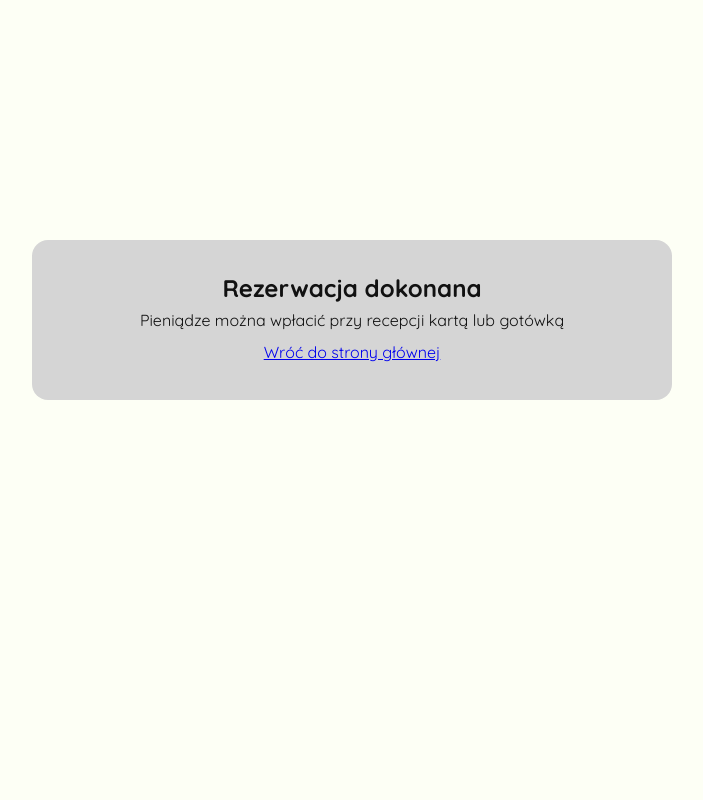
After one commit to Liras333/hotel-school-project, a PHP site: page /pages/platnoscDokonana.php in a window 1280 px wide. The commit adds this page. Shown: the whole page, without its empty margins (288-991 px from the left). Run offline with PHP 8.4, Linux system fonts and the light colour scheme.

Commit message:
add pltnoscDokonana and make changes in obliczKoszt.js

```diff
--- /dev/null
+++ b/pages/platnoscDokonana.php
@@ -0,0 +1,24 @@
+<!DOCTYPE html>
+<html lang="pl">
+    <head>
+        <link rel="stylesheet" href="https://fonts.googleapis.com/css2?family=Material+Symbols+Outlined:opsz,wght,FILL,GRAD@20..48,100..700,0..1,-50..200&icon_names=keyboard_double_arrow_down" />
+        <meta charset="UTF-8">
+        <meta name="viewport" content="width=device-width, initial-scale=1.0">
+        <meta type="description" content="Popularny hotel o różnorodnych pokojach dla każdego" />
+        <link rel="stylesheet" href="../styles/globalStyles.css">
+        <link rel="stylesheet" href="../styles/pokoj.css">
+        <link rel="stylesheet" href="../styles/platnoscDokonana.css">
+        <link rel="icon" href="../source/logo.png" />
+        <title>Hotel Floria</title>
+    </head>
+    <body>
+        <main>
+            <section class="sekcja">
+                <h2>Rezerwacja dokonana</h2>
+                <p>Pieniądze można wpłacić przy recepcji kartą lub gotówką</p>
+                <a href="../index.html">Wróć do strony głównej</a>
+            </section>
+        </main>
+    </body>
+    <script src="../../scripts/handleMenu.js"></script>
+</html>
--- a/pages/rezerwacja.php
+++ b/pages/rezerwacja.php
@@ -63,6 +63,8 @@
                             <input type="date" id="od_kiedy" name="od_kiedy" onchange="obliczKoszt()" required>
                             -
                             <input type="date" id="do_kiedy" name="do_kiedy" onchange="obliczKoszt()" required>
+                            <br />
+                            <span  class="error"></span>
                         </p>
                         <h3>Wybierz pokój i liczbę osób</h3>
                         <p>
@@ -115,7 +117,7 @@
                         </p>
 
                         <p id="koszt"><b>Cena ostateczna: </b>0 zł</p>
-                        <input type="submit" value="Zatwierdź rezerwacje">
+                        <input type="submit" disabled="true" id="przycisk" value="Zatwierdź rezerwacje">
 
                     </form>
                 </section>
--- /dev/null
+++ b/styles/platnoscDokonana.css
@@ -0,0 +1,15 @@
+main {
+    width: 100%;
+    height: 100dvh;
+    display: flex;
+    justify-content: center;
+    align-items: center;
+    text-align: center;
+
+}
+
+.sekcja {
+    padding: 2rem;
+    background-color: rgb(213, 213, 213);
+    border-radius: 1rem;
+}
```
Also changed, not shown: scripts/dodajRezerwacje.php (+5 -2 lines), scripts/obliczKoszt.js (+43 -24 lines), styles/rezerwacja.css (+26 -12 lines).
